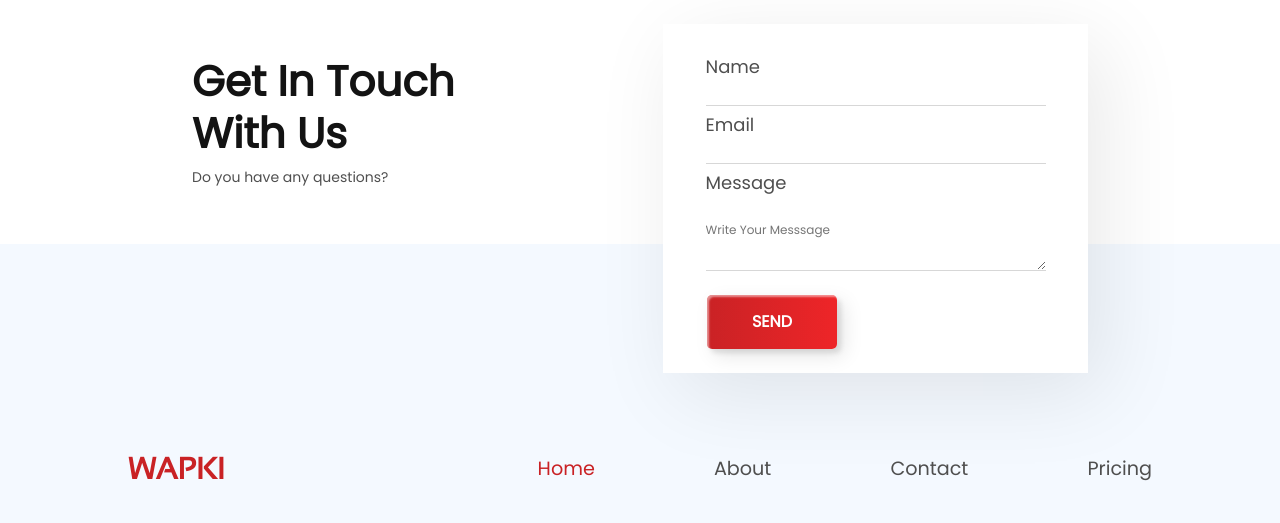
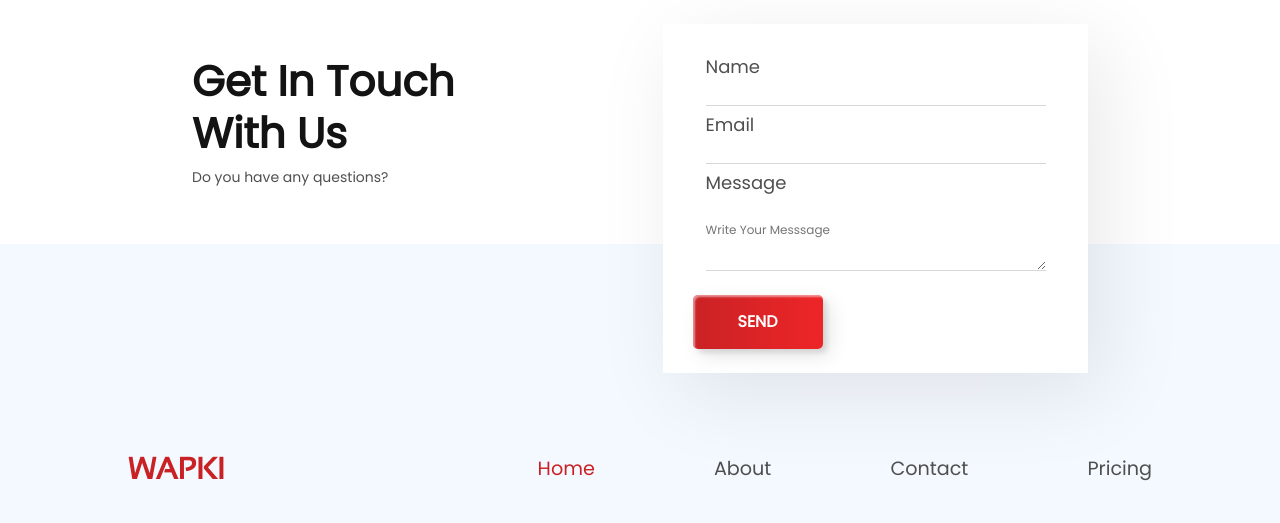
Before and after one commit to rakibrahat/Agency-Landing-Page, a plain HTML site: page index.html in a window 1280 px wide. Shown: the part 5577-6100 px from the top of the page. Drawn offline with Linux system fonts and the light colour scheme.

Commit message:
Update css file

```diff
--- a/CSS/styles.css
+++ b/CSS/styles.css
@@ -977,7 +977,7 @@ nav {
 
 .custom-btn {
     width: 130px;
-    margin: 0 2.75rem;
+    margin: 0px 1.85rem;
     position: relative;
     background: linear-gradient(to right, #C92225 -1.47%, #EE2528 100%);
     box-shadow: inset 2px 2px 2px 0px rgba(255, 255, 255, .5), 7px 7px 20px 0px rgba(0, 0, 0, .1), 4px 4px 5px 0px rgba(0, 0, 0, .1);
```
